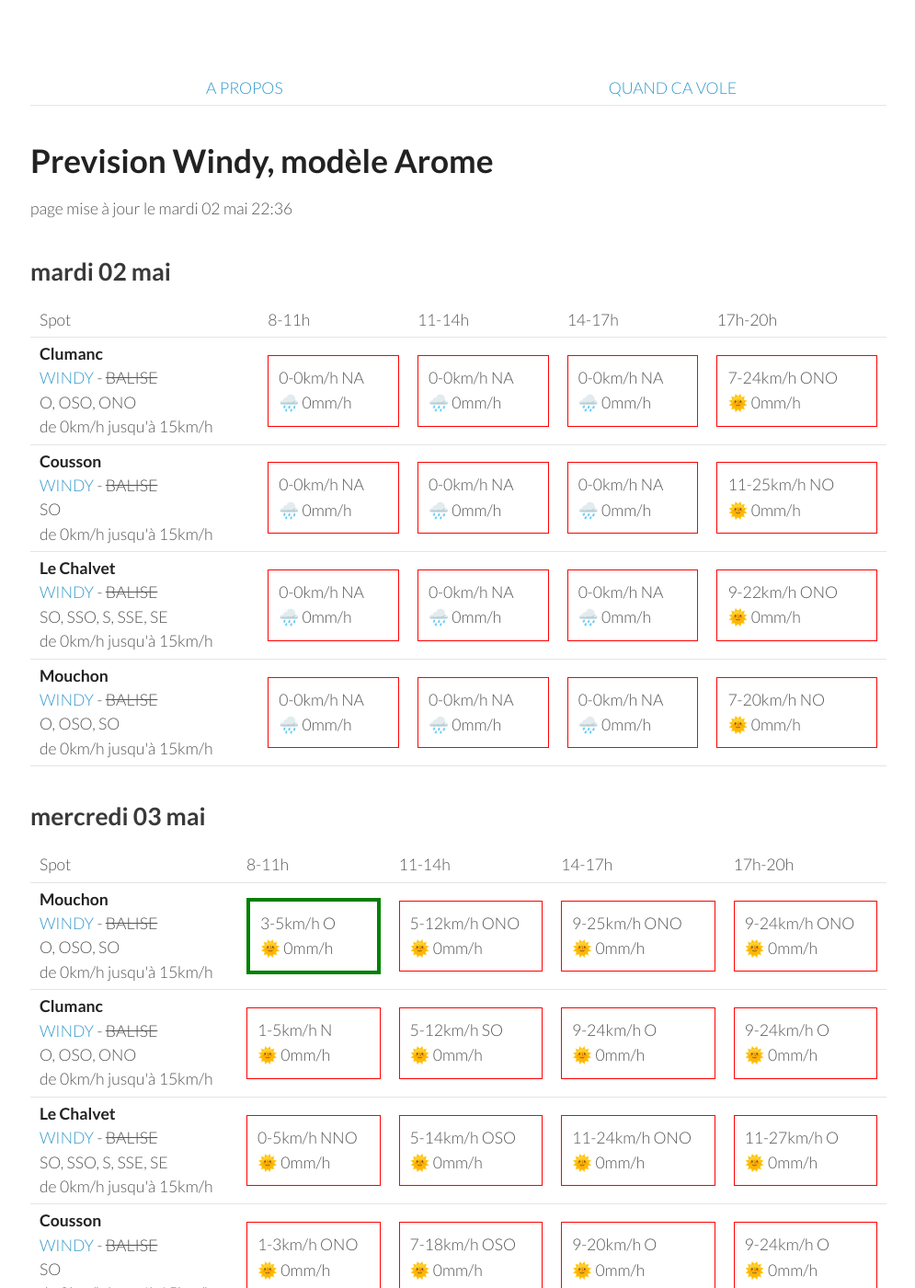
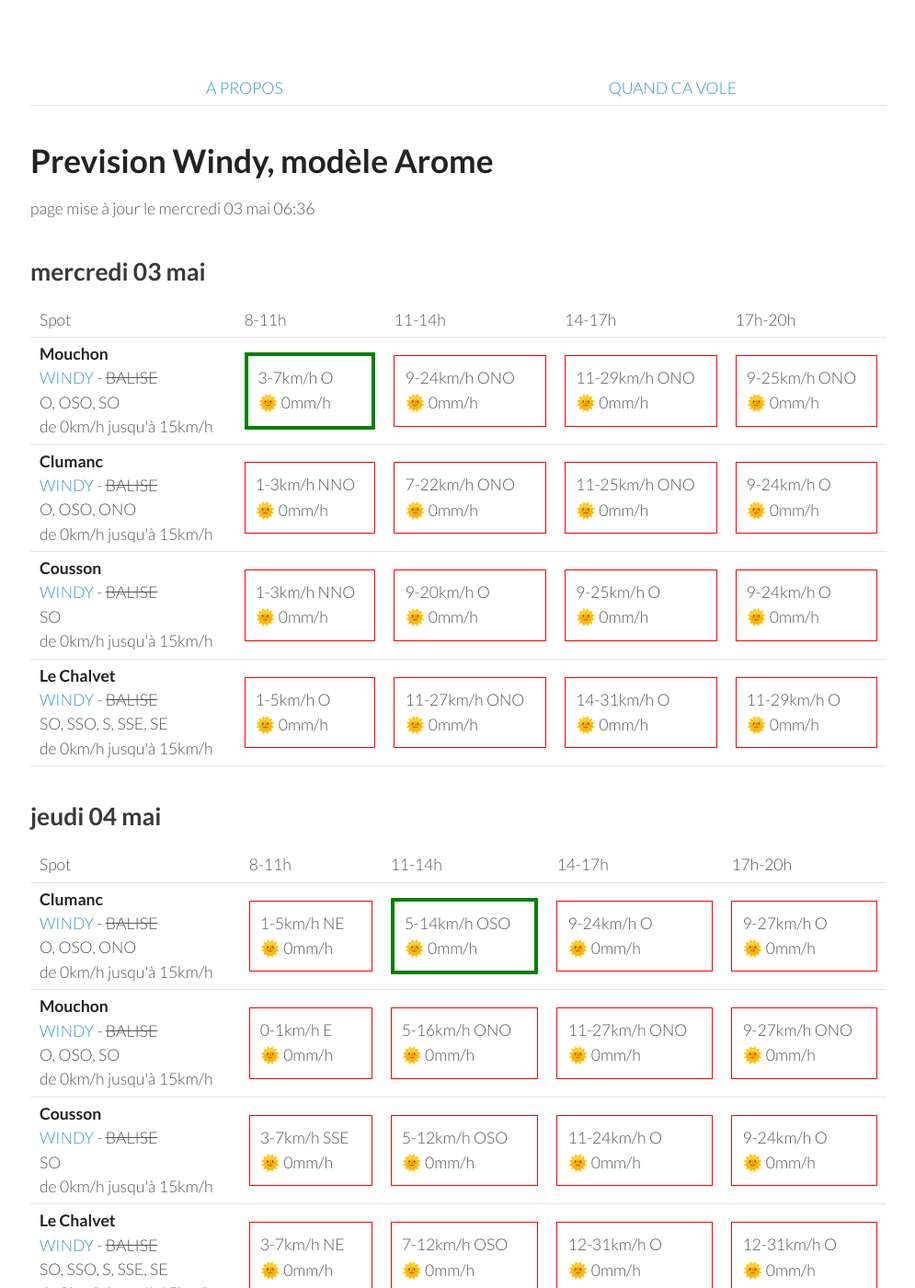
Before and after one commit to parapente-dans-le-nord/parapente-dans-le-nord.github.io, a Jekyll site: the page built from saint_andre.markdown, in a window 1280 px wide and 1400 px high. Shown: the whole window at 92% size, without its empty margins (25-1020 px from the left). Built offline with Jekyll 4.4.1, drawn with Linux system fonts in a browser that asks for light colours; some of the changed text lies outside the part shown.

Commit message:
update index.markdown

```diff
--- a/saint_andre.markdown
+++ b/saint_andre.markdown
@@ -7,60 +7,8 @@ title:  "Tous les spots"
 {: .links}
 
 # Prevision Windy, modèle Arome
-page mise à jour le mardi 02 mai 22:36
+page mise à jour le mercredi 03 mai 06:36
 
-## mardi 02 mai
-
-{::nomarkdown}
-<table>
-  <tbody>
-    <tr>
-      <td>Spot</td>
-      <td>8-11h</td>
-      <td>11-14h</td>
-      <td>14-17h</td>
-      <td>17h-20h</td>
-    </tr>
-<tr>
-        <td><strong>Clumanc</strong><br><a href="https://windy.com/44.027/6.402?43.914,6.403,10,m:eSxaglP">WINDY</a> - <span class="no-balise"> BALISE </span><br> <span class="vent-favorable">O, OSO, ONO</span><br><span class="force-vent">de 0km/h jusqu'à 15km/h</span> </td>
-
-            <td><div class="not-flyable"><p>0-0km/h NA</p><p>🌧️ 0mm/h</p></div></td>
-            <td><div class="not-flyable"><p>0-0km/h NA</p><p>🌧️ 0mm/h</p></div></td>
-            <td><div class="not-flyable"><p>0-0km/h NA</p><p>🌧️ 0mm/h</p></div></td>
-            <td><div class="not-flyable"><p>7-24km/h ONO</p><p>🌞 0mm/h</p></div></td>
-
-    </tr>
-<tr>
-        <td><strong>Cousson</strong><br><a href="https://windy.com/44.054/6.240?43.940,6.241,10,m:eSAaglz">WINDY</a> - <span class="no-balise"> BALISE </span><br> <span class="vent-favorable">SO</span><br><span class="force-vent">de 0km/h jusqu'à 15km/h</span> </td>
-
-            <td><div class="not-flyable"><p>0-0km/h NA</p><p>🌧️ 0mm/h</p></div></td>
-            <td><div class="not-flyable"><p>0-0km/h NA</p><p>🌧️ 0mm/h</p></div></td>
-            <td><div class="not-flyable"><p>0-0km/h NA</p><p>🌧️ 0mm/h</p></div></td>
-            <td><div class="not-flyable"><p>11-25km/h NO</p><p>🌞 0mm/h</p></div></td>
-
-    </tr>
-<tr>
-        <td><strong>Le Chalvet</strong><br><a href="https://windy.com/43.979/6.480?43.866,6.480,10,m:eSsaglX">WINDY</a> - <span class="no-balise"> BALISE </span><br> <span class="vent-favorable">SO, SSO, S, SSE, SE</span><br><span class="force-vent">de 0km/h jusqu'à 15km/h</span> </td>
-
-            <td><div class="not-flyable"><p>0-0km/h NA</p><p>🌧️ 0mm/h</p></div></td>
-            <td><div class="not-flyable"><p>0-0km/h NA</p><p>🌧️ 0mm/h</p></div></td>
-            <td><div class="not-flyable"><p>0-0km/h NA</p><p>🌧️ 0mm/h</p></div></td>
-            <td><div class="not-flyable"><p>9-22km/h ONO</p><p>🌞 0mm/h</p></div></td>
-
-    </tr>
-<tr>
-        <td><strong>Mouchon</strong><br><a href="https://windy.com/43.992/6.424?43.878,6.425,10,m:eSuaglR">WINDY</a> - <span class="no-balise"> BALISE </span><br> <span class="vent-favorable">O, OSO, SO</span><br><span class="force-vent">de 0km/h jusqu'à 15km/h</span> </td>
-
-            <td><div class="not-flyable"><p>0-0km/h NA</p><p>🌧️ 0mm/h</p></div></td>
-            <td><div class="not-flyable"><p>0-0km/h NA</p><p>🌧️ 0mm/h</p></div></td>
-            <td><div class="not-flyable"><p>0-0km/h NA</p><p>🌧️ 0mm/h</p></div></td>
-            <td><div class="not-flyable"><p>7-20km/h NO</p><p>🌞 0mm/h</p></div></td>
-
-    </tr>
-
-</tbody>
-</table>
-{:/}
 ## mercredi 03 mai
 
 {::nomarkdown}
@@ -76,19 +24,29 @@ page mise à jour le mardi 02 mai 22:36
 <tr>
         <td><strong>Mouchon</strong><br><a href="https://windy.com/43.992/6.424?43.878,6.425,10,m:eSuaglR">WINDY</a> - <span class="no-balise"> BALISE </span><br> <span class="vent-favorable">O, OSO, SO</span><br><span class="force-vent">de 0km/h jusqu'à 15km/h</span> </td>
 
-            <td><div class="flyable"><p>3-5km/h O</p><p>🌞 0mm/h</p></div></td>
-            <td><div class="not-flyable"><p>5-12km/h ONO</p><p>🌞 0mm/h</p></div></td>
+            <td><div class="flyable"><p>3-7km/h O</p><p>🌞 0mm/h</p></div></td>
+            <td><div class="not-flyable"><p>9-24km/h ONO</p><p>🌞 0mm/h</p></div></td>
+            <td><div class="not-flyable"><p>11-29km/h ONO</p><p>🌞 0mm/h</p></div></td>
             <td><div class="not-flyable"><p>9-25km/h ONO</p><p>🌞 0mm/h</p></div></td>
-            <td><div class="not-flyable"><p>9-24km/h ONO</p><p>🌞 0mm/h</p></div></td>
 
 
     </tr>
 <tr>
         <td><strong>Clumanc</strong><br><a href="https://windy.com/44.027/6.402?43.914,6.403,10,m:eSxaglP">WINDY</a> - <span class="no-balise"> BALISE </span><br> <span class="vent-favorable">O, OSO, ONO</span><br><span class="force-vent">de 0km/h jusqu'à 15km/h</span> </td>
 
-            <td><div class="not-flyable"><p>1-5km/h N</p><p>🌞 0mm/h</p></div></td>
-            <td><div class="not-flyable"><p>5-12km/h SO</p><p>🌞 0mm/h</p></div></td>
+            <td><div class="not-flyable"><p>1-3km/h NNO</p><p>🌞 0mm/h</p></div></td>
+            <td><div class="not-flyable"><p>7-22km/h ONO</p><p>🌞 0mm/h</p></div></td>
+            <td><div class="not-flyable"><p>11-25km/h ONO</p><p>🌞 0mm/h</p></div></td>
             <td><div class="not-flyable"><p>9-24km/h O</p><p>🌞 0mm/h</p></div></td>
+
+
+    </tr>
+<tr>
+        <td><strong>Cousson</strong><br><a href="https://windy.com/44.054/6.240?43.940,6.241,10,m:eSAaglz">WINDY</a> - <span class="no-balise"> BALISE </span><br> <span class="vent-favorable">SO</span><br><span class="force-vent">de 0km/h jusqu'à 15km/h</span> </td>
+
+            <td><div class="not-flyable"><p>1-3km/h NNO</p><p>🌞 0mm/h</p></div></td>
+            <td><div class="not-flyable"><p>9-20km/h O</p><p>🌞 0mm/h</p></div></td>
+            <td><div class="not-flyable"><p>9-25km/h O</p><p>🌞 0mm/h</p></div></td>
             <td><div class="not-flyable"><p>9-24km/h O</p><p>🌞 0mm/h</p></div></td>
 
 
@@ -96,20 +54,10 @@ page mise à jour le mardi 02 mai 22:36
 <tr>
         <td><strong>Le Chalvet</strong><br><a href="https://windy.com/43.979/6.480?43.866,6.480,10,m:eSsaglX">WINDY</a> - <span class="no-balise"> BALISE </span><br> <span class="vent-favorable">SO, SSO, S, SSE, SE</span><br><span class="force-vent">de 0km/h jusqu'à 15km/h</span> </td>
 
-            <td><div class="not-flyable"><p>0-5km/h NNO</p><p>🌞 0mm/h</p></div></td>
-            <td><div class="not-flyable"><p>5-14km/h OSO</p><p>🌞 0mm/h</p></div></td>
-            <td><div class="not-flyable"><p>11-24km/h ONO</p><p>🌞 0mm/h</p></div></td>
-            <td><div class="not-flyable"><p>11-27km/h O</p><p>🌞 0mm/h</p></div></td>
-
-
-    </tr>
-<tr>
-        <td><strong>Cousson</strong><br><a href="https://windy.com/44.054/6.240?43.940,6.241,10,m:eSAaglz">WINDY</a> - <span class="no-balise"> BALISE </span><br> <span class="vent-favorable">SO</span><br><span class="force-vent">de 0km/h jusqu'à 15km/h</span> </td>
-
-            <td><div class="not-flyable"><p>1-3km/h ONO</p><p>🌞 0mm/h</p></div></td>
-            <td><div class="not-flyable"><p>7-18km/h OSO</p><p>🌞 0mm/h</p></div></td>
-            <td><div class="not-flyable"><p>9-20km/h O</p><p>🌞 0mm/h</p></div></td>
-            <td><div class="not-flyable"><p>9-24km/h O</p><p>🌞 0mm/h</p></div></td>
+            <td><div class="not-flyable"><p>1-5km/h O</p><p>🌞 0mm/h</p></div></td>
+            <td><div class="not-flyable"><p>11-27km/h ONO</p><p>🌞 0mm/h</p></div></td>
+            <td><div class="not-flyable"><p>14-31km/h O</p><p>🌞 0mm/h</p></div></td>
+            <td><div class="not-flyable"><p>11-29km/h O</p><p>🌞 0mm/h</p></div></td>
 
 
     </tr>
@@ -130,42 +78,42 @@ page mise à jour le mardi 02 mai 22:36
       <td>17h-20h</td>
     </tr>
 <tr>
-        <td><strong>Mouchon</strong><br><a href="https://windy.com/43.992/6.424?43.878,6.425,10,m:eSuaglR">WINDY</a> - <span class="no-balise"> BALISE </span><br> <span class="vent-favorable">O, OSO, SO</span><br><span class="force-vent">de 0km/h jusqu'à 15km/h</span> </td>
+        <td><strong>Clumanc</strong><br><a href="https://windy.com/44.027/6.402?43.914,6.403,10,m:eSxaglP">WINDY</a> - <span class="no-balise"> BALISE </span><br> <span class="vent-favorable">O, OSO, ONO</span><br><span class="force-vent">de 0km/h jusqu'à 15km/h</span> </td>
 
-            <td><div class="not-flyable"><p>0-1km/h NNE</p><p>🌞 0mm/h</p></div></td>
-            <td><div class="not-flyable"><p>5-20km/h O</p><p>🌞 0mm/h</p></div></td>
-            <td><div class="not-flyable"><p>11-33km/h O</p><p>🌞 0mm/h</p></div></td>
-            <td><div class="not-flyable"><p>11-33km/h ONO</p><p>🌞 0mm/h</p></div></td>
+            <td><div class="not-flyable"><p>1-5km/h NE</p><p>🌞 0mm/h</p></div></td>
+            <td><div class="flyable"><p>5-14km/h OSO</p><p>🌞 0mm/h</p></div></td>
+            <td><div class="not-flyable"><p>9-24km/h O</p><p>🌞 0mm/h</p></div></td>
+            <td><div class="not-flyable"><p>9-27km/h O</p><p>🌞 0mm/h</p></div></td>
 
 
     </tr>
 <tr>
-        <td><strong>Clumanc</strong><br><a href="https://windy.com/44.027/6.402?43.914,6.403,10,m:eSxaglP">WINDY</a> - <span class="no-balise"> BALISE </span><br> <span class="vent-favorable">O, OSO, ONO</span><br><span class="force-vent">de 0km/h jusqu'à 15km/h</span> </td>
+        <td><strong>Mouchon</strong><br><a href="https://windy.com/43.992/6.424?43.878,6.425,10,m:eSuaglR">WINDY</a> - <span class="no-balise"> BALISE </span><br> <span class="vent-favorable">O, OSO, SO</span><br><span class="force-vent">de 0km/h jusqu'à 15km/h</span> </td>
 
-            <td><div class="not-flyable"><p>1-3km/h NE</p><p>🌞 0mm/h</p></div></td>
-            <td><div class="not-flyable"><p>5-20km/h O</p><p>🌞 0mm/h</p></div></td>
-            <td><div class="not-flyable"><p>11-35km/h O</p><p>🌞 0mm/h</p></div></td>
-            <td><div class="not-flyable"><p>9-35km/h ONO</p><p>🌞 0mm/h</p></div></td>
+            <td><div class="not-flyable"><p>0-1km/h E</p><p>🌞 0mm/h</p></div></td>
+            <td><div class="not-flyable"><p>5-16km/h ONO</p><p>🌞 0mm/h</p></div></td>
+            <td><div class="not-flyable"><p>11-27km/h ONO</p><p>🌞 0mm/h</p></div></td>
+            <td><div class="not-flyable"><p>9-27km/h ONO</p><p>🌞 0mm/h</p></div></td>
+
+
+    </tr>
+<tr>
+        <td><strong>Cousson</strong><br><a href="https://windy.com/44.054/6.240?43.940,6.241,10,m:eSAaglz">WINDY</a> - <span class="no-balise"> BALISE </span><br> <span class="vent-favorable">SO</span><br><span class="force-vent">de 0km/h jusqu'à 15km/h</span> </td>
+
+            <td><div class="not-flyable"><p>3-7km/h SSE</p><p>🌞 0mm/h</p></div></td>
+            <td><div class="not-flyable"><p>5-12km/h OSO</p><p>🌞 0mm/h</p></div></td>
+            <td><div class="not-flyable"><p>11-24km/h O</p><p>🌞 0mm/h</p></div></td>
+            <td><div class="not-flyable"><p>9-24km/h O</p><p>🌞 0mm/h</p></div></td>
 
 
     </tr>
 <tr>
         <td><strong>Le Chalvet</strong><br><a href="https://windy.com/43.979/6.480?43.866,6.480,10,m:eSsaglX">WINDY</a> - <span class="no-balise"> BALISE </span><br> <span class="vent-favorable">SO, SSO, S, SSE, SE</span><br><span class="force-vent">de 0km/h jusqu'à 15km/h</span> </td>
 
-            <td><div class="not-flyable"><p>1-3km/h NNE</p><p>🌞 0mm/h</p></div></td>
-            <td><div class="not-flyable"><p>5-20km/h OSO</p><p>🌞 0mm/h</p></div></td>
-            <td><div class="not-flyable"><p>12-33km/h O</p><p>🌞 0mm/h</p></div></td>
-            <td><div class="not-flyable"><p>11-35km/h ONO</p><p>🌞 0mm/h</p></div></td>
-
-
-    </tr>
-<tr>
-        <td><strong>Cousson</strong><br><a href="https://windy.com/44.054/6.240?43.940,6.241,10,m:eSAaglz">WINDY</a> - <span class="no-balise"> BALISE </span><br> <span class="vent-favorable">SO</span><br><span class="force-vent">de 0km/h jusqu'à 15km/h</span> </td>
-
-            <td><div class="not-flyable"><p>3-5km/h ESE</p><p>🌞 0mm/h</p></div></td>
-            <td><div class="not-flyable"><p>3-16km/h O</p><p>🌞 0mm/h</p></div></td>
-            <td><div class="not-flyable"><p>9-27km/h O</p><p>🌞 0mm/h</p></div></td>
-            <td><div class="not-flyable"><p>7-27km/h NO</p><p>🌞 0mm/h</p></div></td>
+            <td><div class="not-flyable"><p>3-7km/h NE</p><p>🌞 0mm/h</p></div></td>
+            <td><div class="not-flyable"><p>7-12km/h OSO</p><p>🌞 0mm/h</p></div></td>
+            <td><div class="not-flyable"><p>12-31km/h O</p><p>🌞 0mm/h</p></div></td>
+            <td><div class="not-flyable"><p>12-31km/h O</p><p>🌞 0mm/h</p></div></td>
 
 
     </tr>
@@ -188,7 +136,7 @@ page mise à jour le mardi 02 mai 22:36
 <tr>
         <td><strong>Mouchon</strong><br><a href="https://windy.com/43.992/6.424?43.878,6.425,10,m:eSuaglR">WINDY</a> - <span class="no-balise"> BALISE </span><br> <span class="vent-favorable">O, OSO, SO</span><br><span class="force-vent">de 0km/h jusqu'à 15km/h</span> </td>
 
-            <td><div class="not-flyable"><p>3-9km/h ESE</p><p>🌞 0mm/h</p></div></td>
+            <td><div class="not-flyable"><p>1-9km/h SE</p><p>🌞 0mm/h</p></div></td>
             <td><div class="not-flyable"><p>5-18km/h SO</p><p>🌞 0mm/h</p></div></td>
             <td><div class="not-flyable"><p>11-31km/h OSO</p><p>🌞 0mm/h</p></div></td>
             <td><div class="not-flyable"><p>11-33km/h O</p><p>🌞 0mm/h</p></div></td>
@@ -198,10 +146,10 @@ page mise à jour le mardi 02 mai 22:36
 <tr>
         <td><strong>Clumanc</strong><br><a href="https://windy.com/44.027/6.402?43.914,6.403,10,m:eSxaglP">WINDY</a> - <span class="no-balise"> BALISE </span><br> <span class="vent-favorable">O, OSO, ONO</span><br><span class="force-vent">de 0km/h jusqu'à 15km/h</span> </td>
 
-            <td><div class="not-flyable"><p>3-11km/h ESE</p><p>🌞 0mm/h</p></div></td>
+            <td><div class="not-flyable"><p>3-9km/h ESE</p><p>🌞 0mm/h</p></div></td>
             <td><div class="not-flyable"><p>5-20km/h SO</p><p>🌞 0mm/h</p></div></td>
-            <td><div class="not-flyable"><p>11-31km/h OSO</p><p>🌞 0mm/h</p></div></td>
-            <td><div class="not-flyable"><p>11-35km/h O</p><p>🌞 0mm/h</p></div></td>
+            <td><div class="not-flyable"><p>11-33km/h OSO</p><p>🌞 0mm/h</p></div></td>
+            <td><div class="not-flyable"><p>11-33km/h O</p><p>🌞 0mm/h</p></div></td>
 
 
     </tr>
@@ -211,17 +159,17 @@ page mise à jour le mardi 02 mai 22:36
             <td><div class="not-flyable"><p>3-12km/h E</p><p>🌞 0mm/h</p></div></td>
             <td><div class="not-flyable"><p>5-20km/h OSO</p><p>🌞 0mm/h</p></div></td>
             <td><div class="not-flyable"><p>11-29km/h OSO</p><p>🌞 0mm/h</p></div></td>
-            <td><div class="not-flyable"><p>11-31km/h OSO</p><p>🌞 0mm/h</p></div></td>
+            <td><div class="not-flyable"><p>9-29km/h OSO</p><p>🌞 0mm/h</p></div></td>
 
 
     </tr>
 <tr>
         <td><strong>Le Chalvet</strong><br><a href="https://windy.com/43.979/6.480?43.866,6.480,10,m:eSsaglX">WINDY</a> - <span class="no-balise"> BALISE </span><br> <span class="vent-favorable">SO, SSO, S, SSE, SE</span><br><span class="force-vent">de 0km/h jusqu'à 15km/h</span> </td>
 
-            <td><div class="not-flyable"><p>3-11km/h E</p><p>🌞 0mm/h</p></div></td>
+            <td><div class="not-flyable"><p>1-9km/h ESE</p><p>🌞 0mm/h</p></div></td>
             <td><div class="not-flyable"><p>3-18km/h SSO</p><p>🌞 0mm/h</p></div></td>
             <td><div class="not-flyable"><p>11-31km/h OSO</p><p>🌞 0mm/h</p></div></td>
-            <td><div class="not-flyable"><p>11-35km/h O</p><p>🌞 0mm/h</p></div></td>
+            <td><div class="not-flyable"><p>11-33km/h O</p><p>🌞 0mm/h</p></div></td>
 
 
     </tr>
@@ -242,20 +190,10 @@ page mise à jour le mardi 02 mai 22:36
       <td>17h-20h</td>
     </tr>
 <tr>
-        <td><strong>Mouchon</strong><br><a href="https://windy.com/43.992/6.424?43.878,6.425,10,m:eSuaglR">WINDY</a> - <span class="no-balise"> BALISE </span><br> <span class="vent-favorable">O, OSO, SO</span><br><span class="force-vent">de 0km/h jusqu'à 15km/h</span> </td>
-
-            <td><div class="not-flyable"><p>1-9km/h ENE</p><p>🌞 0mm/h</p></div></td>
-            <td><div class="not-flyable"><p>7-24km/h O</p><p>🌞 0mm/h</p></div></td>
-            <td><div class="not-flyable"><p>12-33km/h OSO</p><p>🌞 0mm/h</p></div></td>
-            <td><div class="not-flyable"><p>11-35km/h OSO</p><p>🌞 0mm/h</p></div></td>
-
-
-    </tr>
-<tr>
         <td><strong>Clumanc</strong><br><a href="https://windy.com/44.027/6.402?43.914,6.403,10,m:eSxaglP">WINDY</a> - <span class="no-balise"> BALISE </span><br> <span class="vent-favorable">O, OSO, ONO</span><br><span class="force-vent">de 0km/h jusqu'à 15km/h</span> </td>
 
-            <td><div class="not-flyable"><p>1-9km/h ENE</p><p>🌞 0mm/h</p></div></td>
-            <td><div class="not-flyable"><p>7-24km/h O</p><p>🌞 0mm/h</p></div></td>
+            <td><div class="not-flyable"><p>1-11km/h E</p><p>🌞 0mm/h</p></div></td>
+            <td><div class="not-flyable"><p>7-25km/h OSO</p><p>🌞 0mm/h</p></div></td>
             <td><div class="not-flyable"><p>11-35km/h OSO</p><p>🌞 0mm/h</p></div></td>
             <td><div class="not-flyable"><p>11-35km/h OSO</p><p>🌞 0mm/h</p></div></td>
 
@@ -264,7 +202,17 @@ page mise à jour le mardi 02 mai 22:36
 <tr>
         <td><strong>Le Chalvet</strong><br><a href="https://windy.com/43.979/6.480?43.866,6.480,10,m:eSsaglX">WINDY</a> - <span class="no-balise"> BALISE </span><br> <span class="vent-favorable">SO, SSO, S, SSE, SE</span><br><span class="force-vent">de 0km/h jusqu'à 15km/h</span> </td>
 
-            <td><div class="not-flyable"><p>1-9km/h N</p><p>🌞 0mm/h</p></div></td>
+            <td><div class="not-flyable"><p>1-11km/h N</p><p>🌞 0mm/h</p></div></td>
+            <td><div class="not-flyable"><p>7-24km/h OSO</p><p>🌞 0mm/h</p></div></td>
+            <td><div class="not-flyable"><p>12-33km/h OSO</p><p>🌞 0mm/h</p></div></td>
+            <td><div class="not-flyable"><p>11-35km/h OSO</p><p>🌞 0mm/h</p></div></td>
+
+
+    </tr>
+<tr>
+        <td><strong>Mouchon</strong><br><a href="https://windy.com/43.992/6.424?43.878,6.425,10,m:eSuaglR">WINDY</a> - <span class="no-balise"> BALISE </span><br> <span class="vent-favorable">O, OSO, SO</span><br><span class="force-vent">de 0km/h jusqu'à 15km/h</span> </td>
+
+            <td><div class="not-flyable"><p>1-11km/h ESE</p><p>🌞 0mm/h</p></div></td>
             <td><div class="not-flyable"><p>7-24km/h OSO</p><p>🌞 0mm/h</p></div></td>
             <td><div class="not-flyable"><p>12-33km/h OSO</p><p>🌞 0mm/h</p></div></td>
             <td><div class="not-flyable"><p>11-35km/h OSO</p><p>🌞 0mm/h</p></div></td>
@@ -274,8 +222,8 @@ page mise à jour le mardi 02 mai 22:36
 <tr>
         <td><strong>Cousson</strong><br><a href="https://windy.com/44.054/6.240?43.940,6.241,10,m:eSAaglz">WINDY</a> - <span class="no-balise"> BALISE </span><br> <span class="vent-favorable">SO</span><br><span class="force-vent">de 0km/h jusqu'à 15km/h</span> </td>
 
-            <td><div class="not-flyable"><p>5-12km/h ENE</p><p>🌞 0mm/h</p></div></td>
-            <td><div class="not-flyable"><p>5-20km/h OSO</p><p>🌞 0mm/h</p></div></td>
+            <td><div class="not-flyable"><p>5-14km/h ENE</p><p>🌞 0mm/h</p></div></td>
+            <td><div class="not-flyable"><p>7-20km/h OSO</p><p>🌞 0mm/h</p></div></td>
             <td><div class="not-flyable"><p>11-31km/h OSO</p><p>🌞 0mm/h</p></div></td>
             <td><div class="not-flyable"><p>11-31km/h OSO</p><p>🌞 0mm/h</p></div></td>
 
```
